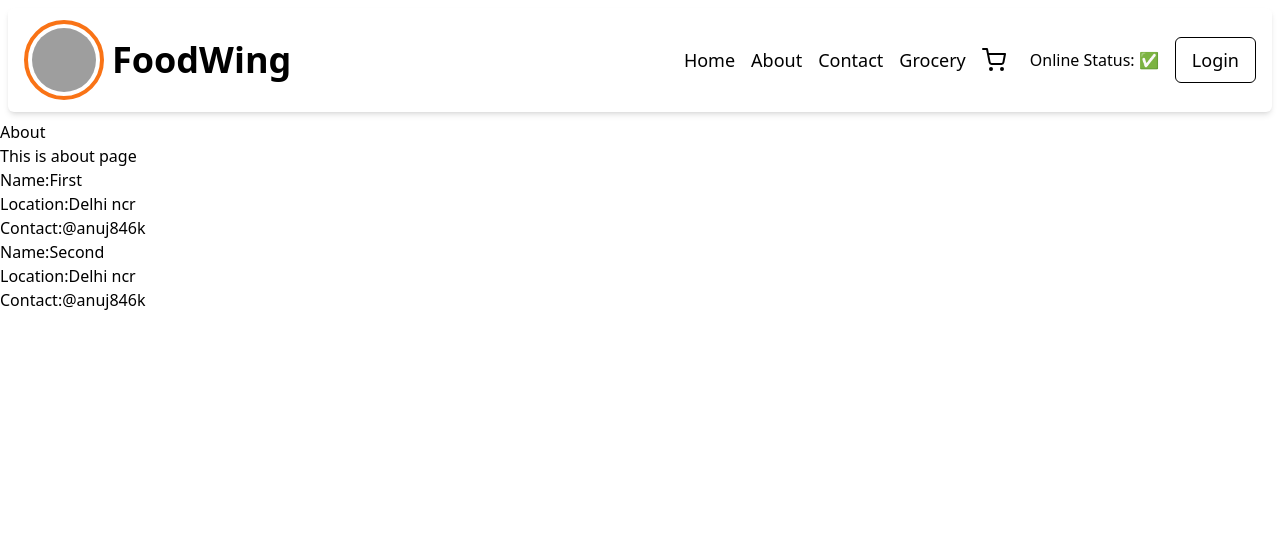
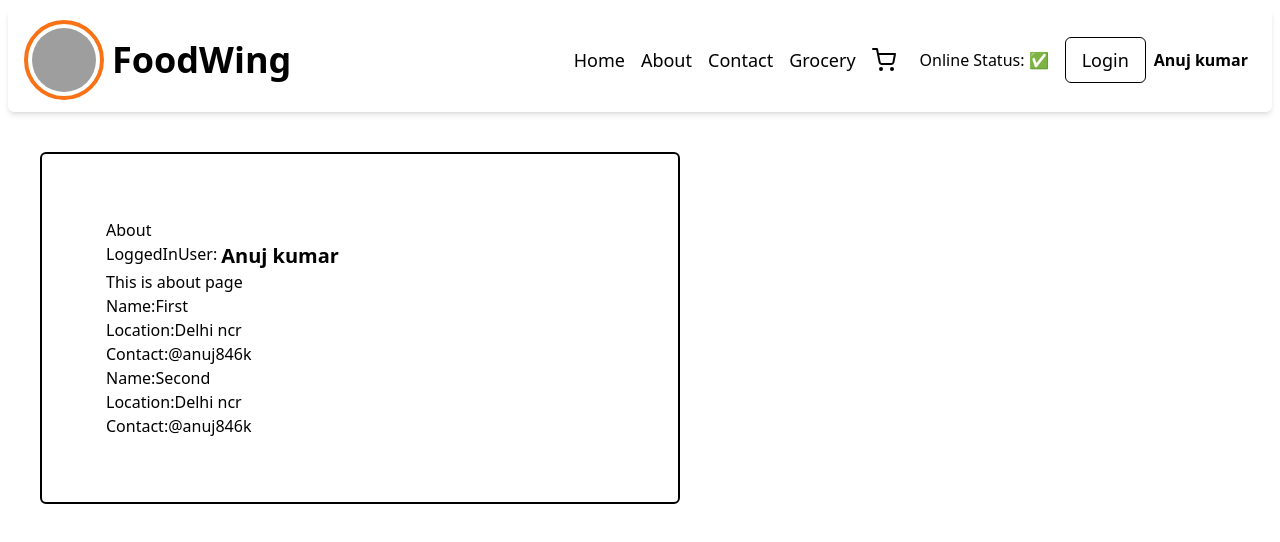
Before and after one commit to anuj846k/FoodWing, a React (Vite) app: page /about in a window 1280 px wide. Shown: the top 542 px of the page. Built offline with nearby package versions, Linux system fonts and the light colour scheme; no server answers; grey boxes are pictures that could not be loaded.

Commit message:
UserContext,Data is the new oil-03

```diff
--- a/App.js
+++ b/App.js
@@ -1,4 +1,4 @@
-import React, { lazy, Suspense } from "react";
+import React, { lazy, Suspense, useEffect, useState } from "react";
 import ReactDOM from "react-dom/client";
 import Header from "./src/components/Header";
 import Body from "./src/components/Body";
@@ -9,6 +9,7 @@ import Error from "./src/components/Error";
 import RestaurantMenu from "./src/components/RestaurantMenu";
 import Shimmer from "./src/components/Shimmer";
 import Login from "./src/components/Login";
+import UserContext from "./src/utils/UserContext";
 // import Grocery from "./src/components/Grocery";
 
 //no key(not acceptable)<<<<<<<< index as a key <<<<<<<<<<<<<<unique id (most recommeded)
@@ -29,11 +30,25 @@ const Grocery = lazy(() => import("./src/components/Grocery"));
 const About = lazy(() => import("./src/components/About"));
 
 const Applayout = () => {
+  const [userName,setUserName] =useState();
+
+  //authentication example
+  useEffect(()=>{
+    const userData={
+      name:"Anuj kumar",
+      email:"anuj846k"
+    };
+    setUserName(userData.name);
+
+  },[]);
+
   return (
-    <div className="app">
+    <UserContext.Provider value={{loggedInUser:userName}}>
+      <div className="app">
       <Header />
       <Outlet />
     </div>
+    </UserContext.Provider>
   );
 };
 
--- a/src/components/About.js
+++ b/src/components/About.js
@@ -1,5 +1,7 @@
+import UserContext from "../utils/UserContext";
 import UserClass from "./UserClass";
 import React from "react";
+
 
 
 class About extends React.Component{
@@ -21,8 +23,16 @@ class About extends React.Component{
     render(){
         // console.log("Parent render called")
         return(
-            <div>
+            <div className="m-10 p-16 rounded-md border-2 border-black w-1/2 ">
                 <h1>About</h1>
+                <div className="flex">
+                    LoggedInUser:
+                    <UserContext.Consumer>
+                        {({loggedInUser})=>(
+                                <h1 className="font-bold text-xl ml-1"> {loggedInUser}</h1>
+                        )}
+                    </UserContext.Consumer>
+                </div>
                 <h2>This is about page</h2>
                 <UserClass name={"First"} Location={"Delhi ncr"}/>
                 <UserClass name={"Second "} Location={"Delhi ncr"}/>
--- a/src/components/Header.js
+++ b/src/components/Header.js
@@ -1,12 +1,17 @@
-import { useState } from "react";
+import { useState,useContext } from "react";
 import { Link } from "react-router-dom";
 import { FiShoppingCart } from "react-icons/fi";
 import useOnlineStatus from "../utils/useOnlineStatus";
 import { LOGO_URL } from "../utils/constants";
+import UserContext from "../utils/UserContext";
 
 const Header = () => {
   const [isLoggedIn, setIsLoggedIn] = useState(false);
   const onlineStatus = useOnlineStatus();
+
+
+  const {loggedInUser} = useContext(UserContext);
+  console.log(loggedInUser);
 
   return (
     <header className="bg-white text-black shadow-md  m-2 rounded-md">
@@ -64,6 +69,7 @@ const Header = () => {
                 {isLoggedIn ? "Logout" : "Login"}
               </button>
             </Link>
+            <li className="p-2 font-bold list-none">{loggedInUser}</li>
           </div>
         </nav>
       </div>
--- a/src/components/RestaurantCategory.js
+++ b/src/components/RestaurantCategory.js
@@ -1,4 +1,4 @@
-import ItemList from "./itemList";
+  import ItemList from "./itemList";
 import { TiArrowSortedDown } from "react-icons/ti";
 
 const RestaurantCategory = ({ info,showItems,setShowIndex}) => {
--- a/src/components/RestaurantMenu.js
+++ b/src/components/RestaurantMenu.js
@@ -29,7 +29,7 @@ const RestaurantMenu = () => {
         "type.googleapis.com/swiggy.presentation.food.v2.ItemCategory"
     );
 
-  console.log(categories);
+
 
   return resInfo === null ? (
     <Shimmer />
--- /dev/null
+++ b/src/utils/UserContext.js
@@ -0,0 +1,8 @@
+import { createContext } from 'react';
+
+export const UserContext = createContext({
+    loggedInUser:"Default User",
+});
+
+
+export default UserContext;
```
